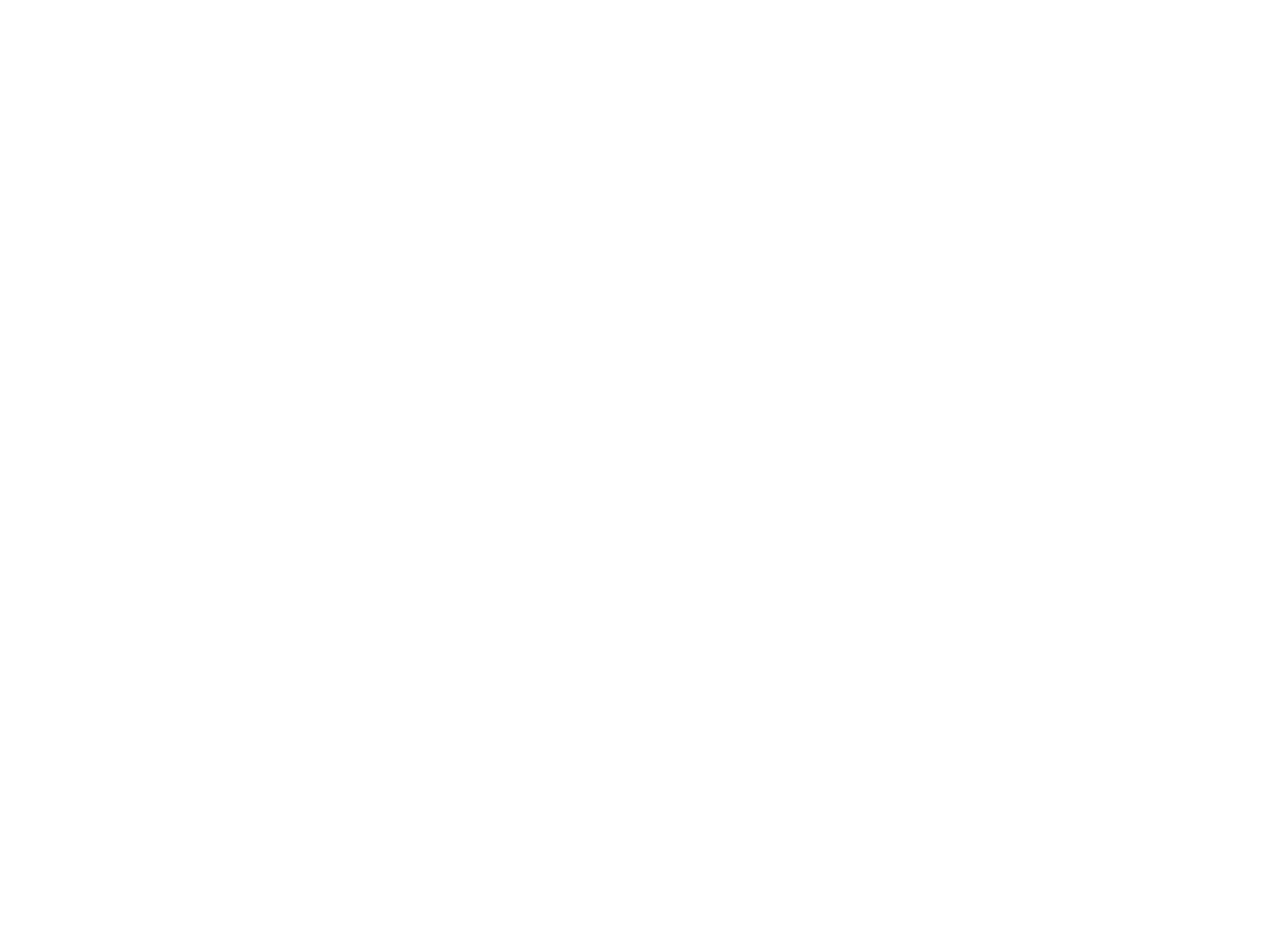
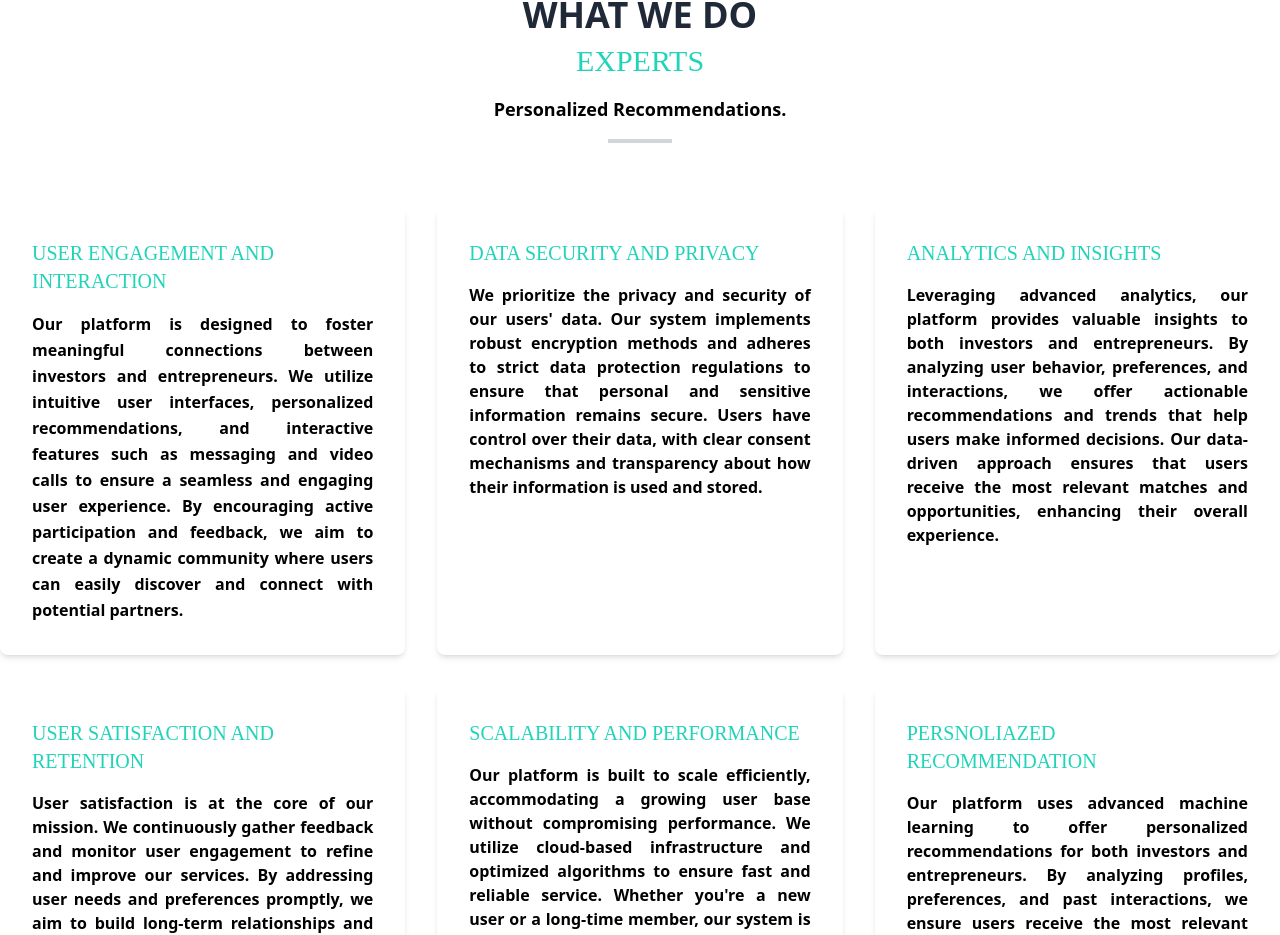
Before and after one commit to huzaifa898/fyp, a React (Create React App) app: page / in a window 1280 px wide. Shown: the part 885-1820 px from the top of the page. Before the commit the page ends 800 px from the top, so only its background shows below. Built offline with nearby package versions, Linux system fonts and the light colour scheme.

Commit message:
Here i add what we do section

```diff
--- a/src/App.js
+++ b/src/App.js
@@ -1,10 +1,12 @@
 import Header from "./components/Header";
 import Hero from "./components/Hero";
+import What from "./components/What";
 function App() {
   return (
     <div className="App">
        <Header/>
        <Hero/>
+       <What/>
     </div>
   );
 }
--- /dev/null
+++ b/src/components/What.jsx
@@ -0,0 +1,80 @@
+import React from "react";
+
+const What = () => {
+  return (
+    <section className="py-20">
+      <div className="container mx-auto">
+        <div className="text-center mb-16">
+          <h2 className="text-4xl font-bold text-gray-800">WHAT WE DO</h2>
+          <h3 className="text-2xl font-medium text-gray-600 mt-2">
+           <span className='text-secondary font-cursive text-3xl'>EXPERTS</span>
+          </h3>
+          <p className="text-lg text-black-500 font-bold mt-4">
+            Personalized Recommendations.
+          </p>
+          <div className="h-1 w-16 bg-gray-300 mx-auto mt-4"></div>
+        </div>
+        <div className="grid grid-cols-1 md:grid-cols-2 lg:grid-cols-3 gap-8">
+          <div className="bg-white-600 shadow-md rounded-lg p-8">
+            <h4 className="text-xl  mb-4 text-secondary font-cursive">
+              USER ENGAGEMENT AND INTERACTION
+            </h4>
+            <p className="text-black-500 leading-relaxed text-justify font-semibold">
+            Our platform is designed to foster meaningful connections between investors and entrepreneurs. We utilize intuitive user interfaces, personalized recommendations, and interactive features such as messaging and video calls to ensure a seamless and engaging user experience. By encouraging active participation and feedback, we aim to create a dynamic community where users can easily discover and connect with potential partners.
+            </p>
+
+          </div>
+          <div className="bg-white shadow-md rounded-lg p-8">
+            <h4 className="text-xl  mb-4 text-secondary font-cursive">
+              DATA SECURITY AND PRIVACY
+            </h4>
+            <p className=" text-justify font-semibold">
+            We prioritize the privacy and security of our users' data. Our system implements robust encryption methods and adheres to strict data protection regulations to ensure that personal and sensitive information remains secure. Users have control over their data, with clear consent mechanisms and transparency about how their information is used and stored.
+            </p>
+
+          </div>
+          <div className="bg-white shadow-md rounded-lg p-8">
+            <h4 className="text-xl  mb-4 text-secondary font-cursive">
+              ANALYTICS AND INSIGHTS
+            </h4>
+            <p className=" text-justify font-semibold">
+            Leveraging advanced analytics, our platform provides valuable insights to both investors and entrepreneurs. By analyzing user behavior, preferences, and interactions, we offer actionable recommendations and trends that help users make informed decisions. Our data-driven approach ensures that users receive the most relevant matches and opportunities, enhancing their overall experience.
+            </p>
+
+          </div>
+          <div className="bg-white shadow-md rounded-lg p-8">
+            <h4 className="text-xl  mb-4 text-secondary font-cursive">
+              USER SATISFACTION AND RETENTION
+            </h4>
+            <p className=" text-justify font-semibold">
+            User satisfaction is at the core of our mission. We continuously gather feedback and monitor user engagement to refine and improve our services. By addressing user needs and preferences promptly, we aim to build long-term relationships and ensure high levels of satisfaction and retention. Regular updates and enhancements keep our platform fresh and responsive to the evolving needs of our community.
+            </p>
+
+          </div>
+          <div className="bg-white shadow-md rounded-lg p-8">
+            <h4 className="text-xl  mb-4 text-secondary font-cursive">
+              SCALABILITY AND PERFORMANCE
+            </h4>
+            <p className=" text-justify font-semibold">
+            Our platform is built to scale efficiently, accommodating a growing user base without compromising performance. We utilize cloud-based infrastructure and optimized algorithms to ensure fast and reliable service. Whether you're a new user or a long-time member, our system is designed to handle increasing demand and deliver a consistent, high-quality experience.
+            </p>
+
+          </div>
+          <div className="bg-white shadow-md rounded-lg p-8">
+            <h4 className="text-xl  mb-4 text-secondary font-cursive">
+              PERSNOLIAZED RECOMMENDATION
+            </h4>
+            <p className=" text-justify font-semibold">
+            Our platform uses advanced machine learning to offer personalized recommendations for both investors and entrepreneurs. By analyzing profiles, preferences, and past interactions, we ensure users receive the most relevant connections. Entrepreneurs find the right investors for their ideas, and investors discover promising opportunities. This feature saves time and enhances the success rate of connections on our platform.
+
+
+            </p>
+
+          </div>
+        </div>
+      </div>
+    </section>
+  );
+};
+
+export default What;
```
